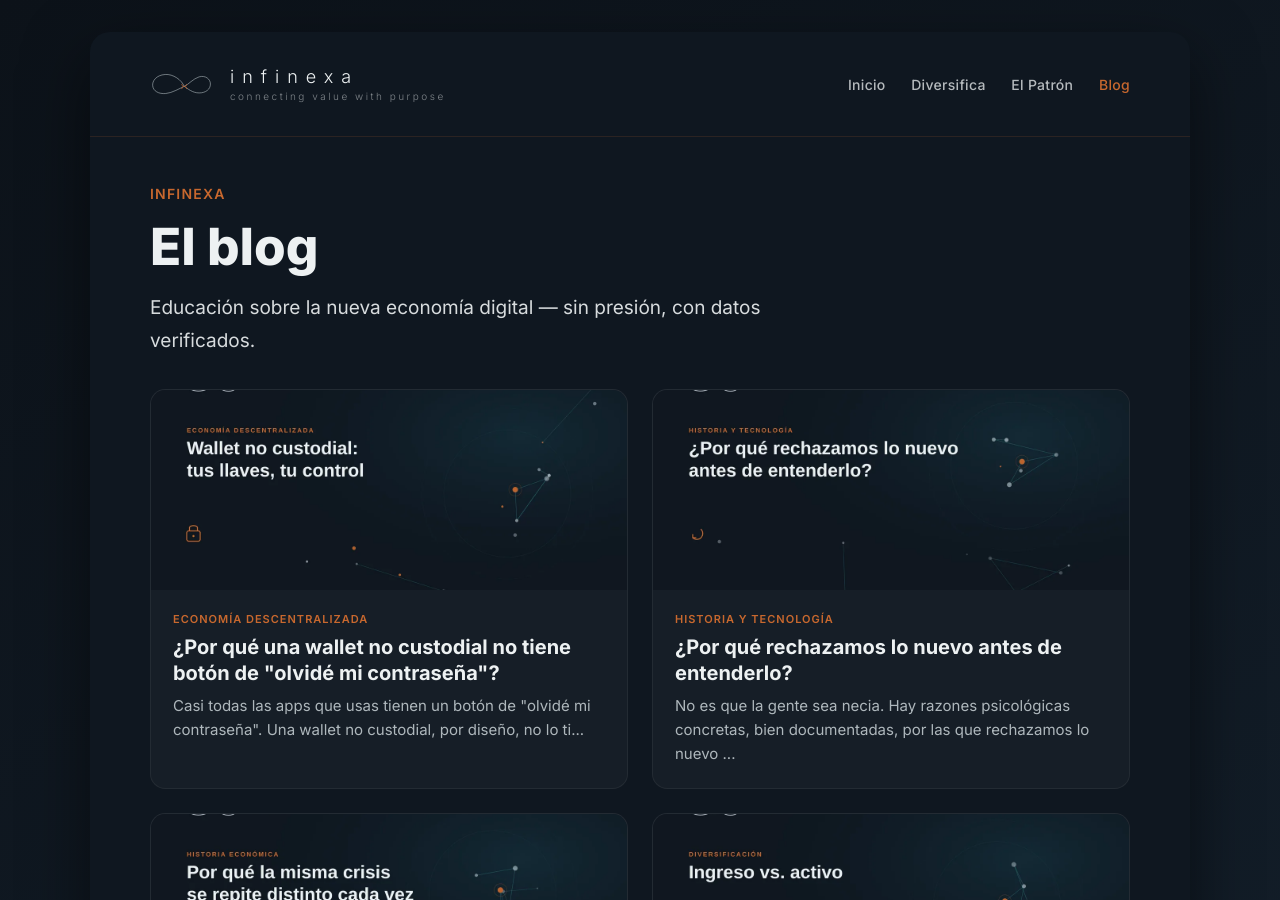
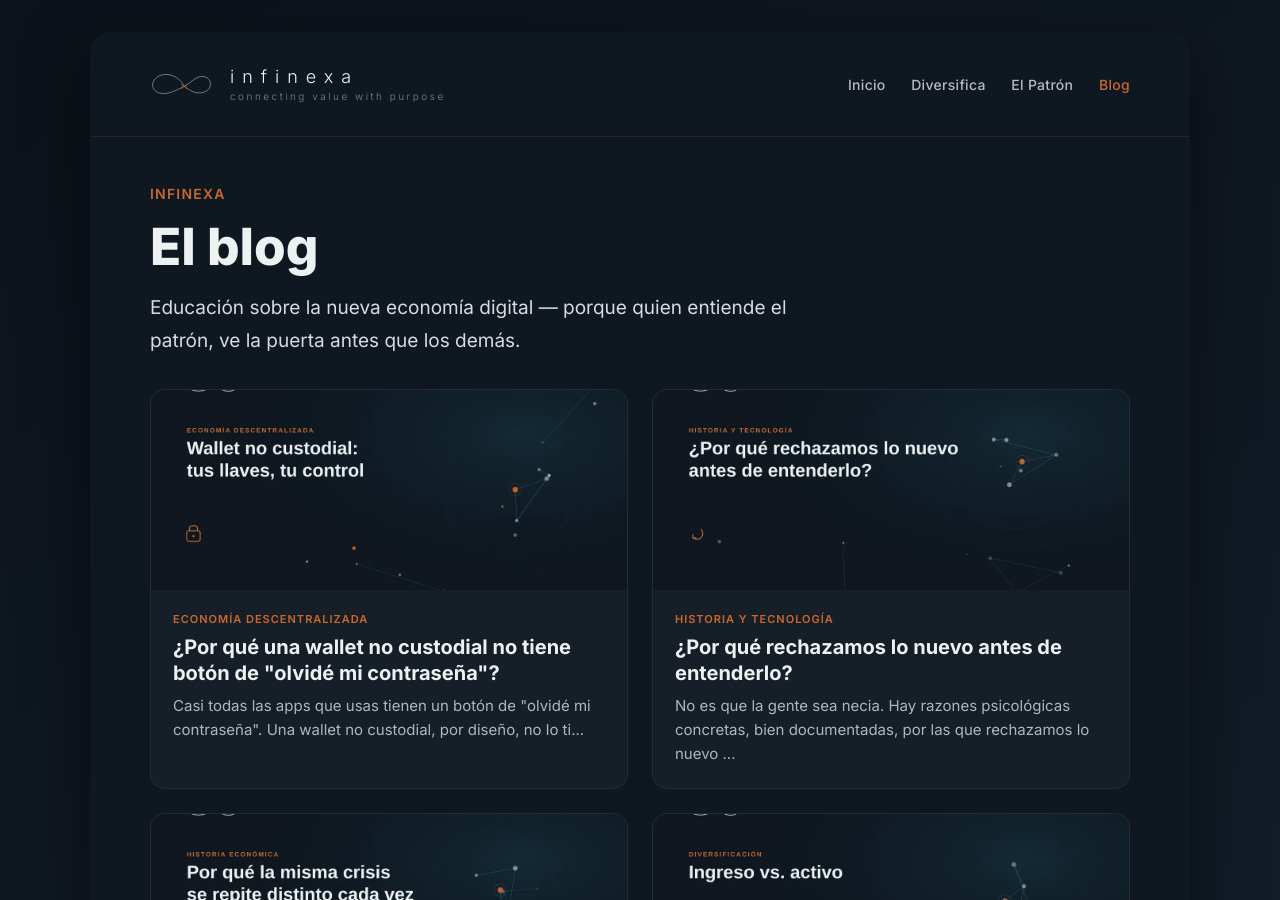
Before and after one commit to Appsalex/infinexa, a Jekyll site: the page built from blog/index.html, in a window 1280 px wide and 900 px high. Built offline with Jekyll 4.4.1, drawn with Linux system fonts in a browser that asks for light colours.

Commit message:
Nuevo subtítulo del blog: visión de oportunidad en vez de negación

```diff
--- a/blog/index.html
+++ b/blog/index.html
@@ -1,13 +1,13 @@
 ---
 layout: default
 title: "Blog"
-description: "Educación sobre la nueva economía digital, sin presión y con datos verificados."
+description: "Educación sobre la nueva economía digital: historia económica, diversificación de ingresos y finanzas descentralizadas, explicadas con datos verificados."
 permalink: /blog/
 ---
 <div class="blog-index-hdr">
   <div class="sec-label-blog">Infinexa</div>
   <div class="hero-h1-blog">El blog</div>
-  <div class="blog-index-sub">Educación sobre la nueva economía digital — sin presión, con datos verificados.</div>
+  <div class="blog-index-sub">Educación sobre la nueva economía digital — porque quien entiende el patrón, ve la puerta antes que los demás.</div>
 </div>
 
 <div class="post-grid">
```
